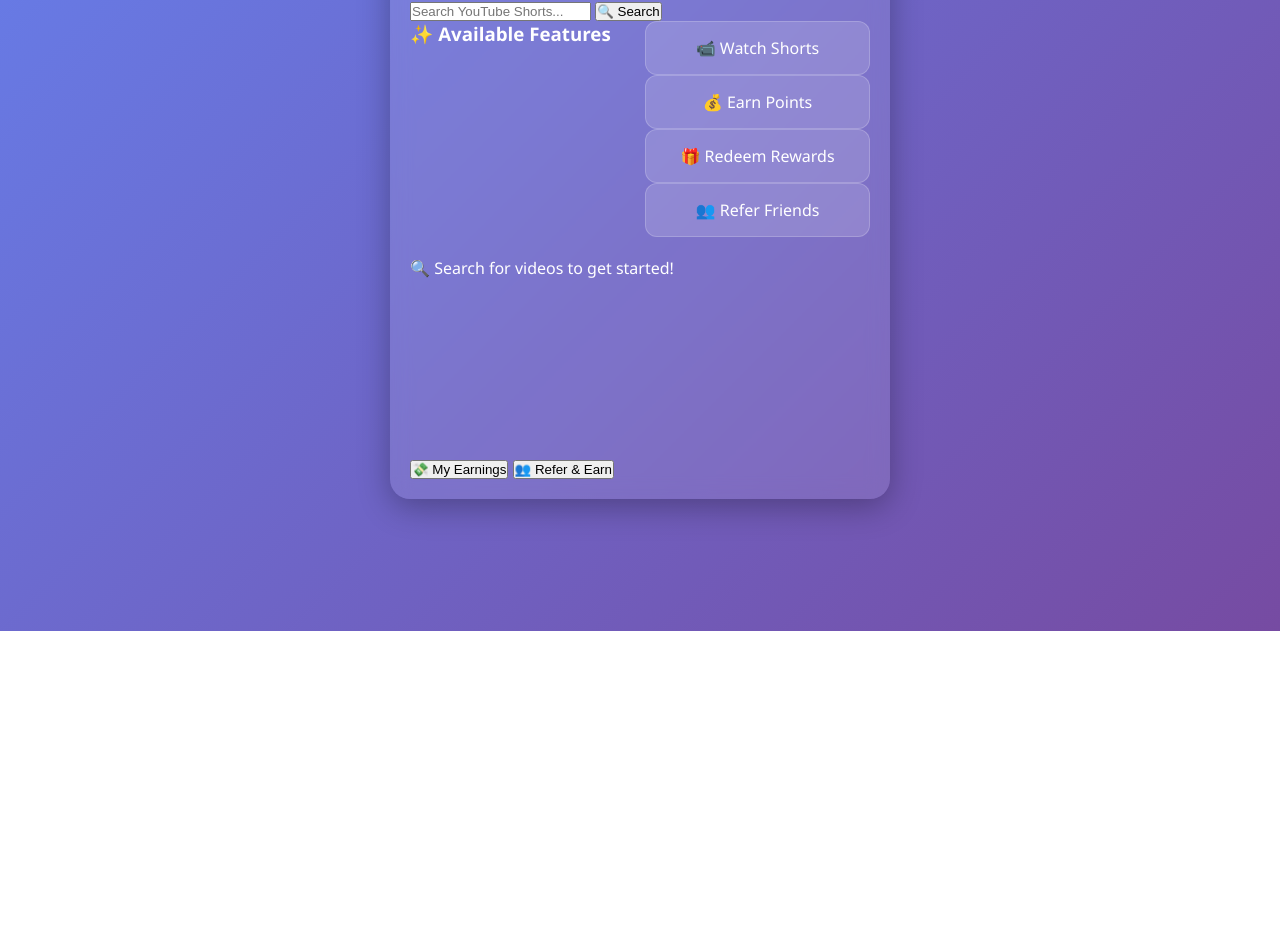
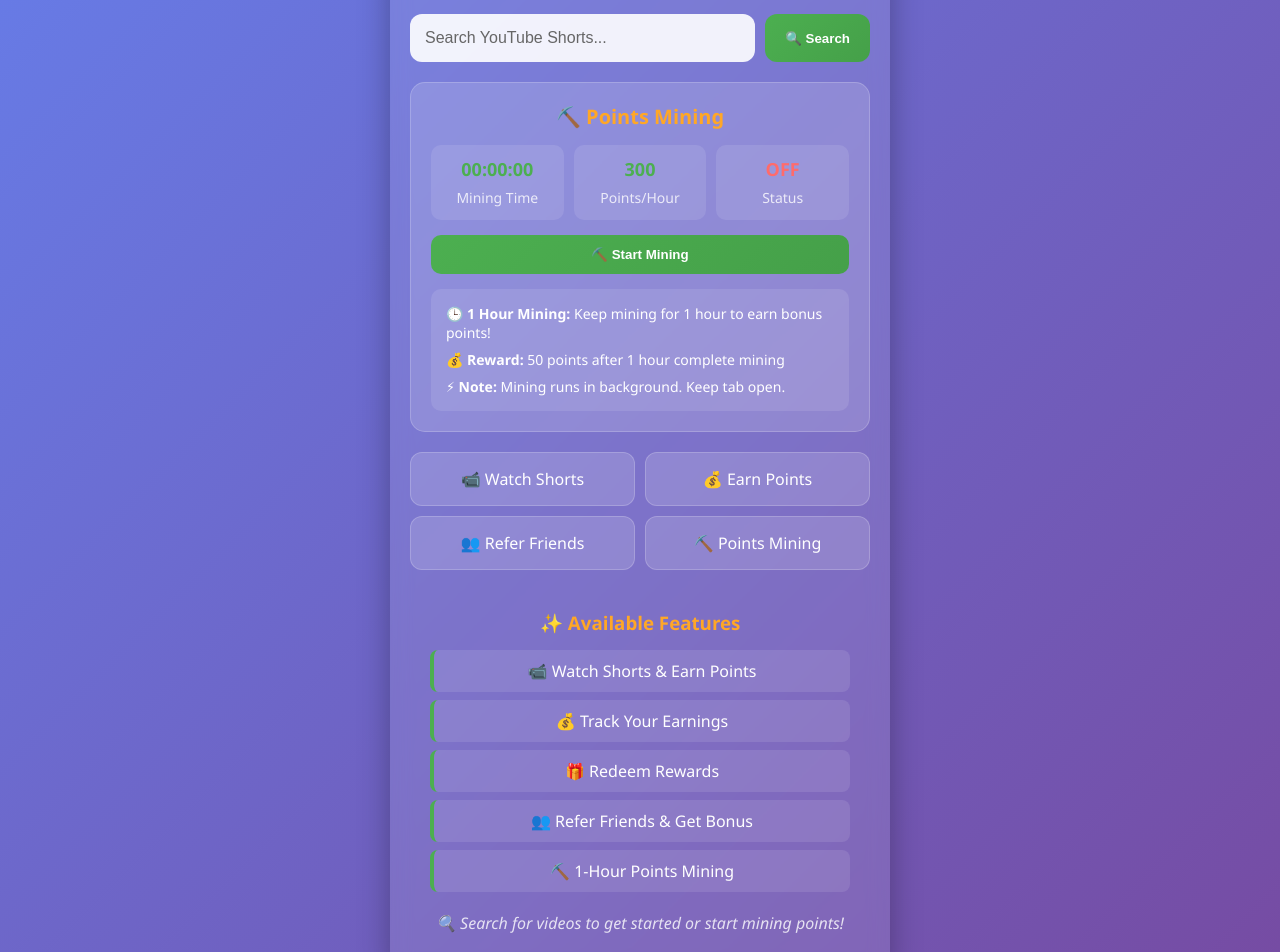
Before and after one commit to fahimuddin786-dotcom/reward-browser-app, a website: page index.html in a window 1280 px wide. Shown: the part 169-1121 px from the top of the page. Before the commit the page ends 800 px from the top, so only its background shows below. Drawn offline with Linux system fonts and the light colour scheme; a script that the page names is missing.

Commit message:
Update index.html
Updated the HTML structure and content for improved functionality and user experience.

```diff
--- a/index.html
+++ b/index.html
@@ -1,42 +1,84 @@
 <!DOCTYPE html>
-<html>
+<html lang="en">
 <head>
-    <title>Reward Browser</title>
-    <script src="https://telegram.org/js/telegram-web-app.js"></script>
+    <meta charset="UTF-8">
+    <meta name="viewport" content="width=device-width, initial-scale=1.0">
+    <title>Earn Points - Video Rewards</title>
     <link rel="stylesheet" href="style.css">
 </head>
 <body>
     <div class="container">
-        <header>
-            <h1>🎯 Reward Browser</h1>
-            <div class="wallet">
-                <span>💰 100 Points</span>
-            </div>
-        </header>
+        <div class="wallet">💰 <span>100 Points</span></div>
+        <h2>🎯 Earn Points</h2>
 
-        <div class="search-section">
+        <div class="search-container">
             <input type="text" id="searchInput" placeholder="Search YouTube Shorts...">
             <button onclick="searchVideos()">🔍 Search</button>
         </div>
 
-        <div class="features">
-            <h3>✨ Available Features</h3>
-            <div class="feature-card">
-                <div class="feature">📹 Watch Shorts</div>
-                <div class="feature">💰 Earn Points</div>
-                <div class="feature">🎁 Redeem Rewards</div>
-                <div class="feature">👥 Refer Friends</div>
+        <!-- Mining Dashboard -->
+        <div class="mining-dashboard">
+            <h3>⛏️ Points Mining</h3>
+            <div class="mining-stats">
+                <div class="mining-stat">
+                    <span class="stat-value" id="miningTime">00:00:00</span>
+                    <span class="stat-label">Mining Time</span>
+                </div>
+                <div class="mining-stat">
+                    <span class="stat-value" id="miningPoints">0</span>
+                    <span class="stat-label">Points/Hour</span>
+                </div>
+                <div class="mining-stat">
+                    <span class="stat-value" id="miningStatus">OFF</span>
+                    <span class="stat-label">Status</span>
+                </div>
+            </div>
+
+            <div class="mining-controls">
+                <button onclick="startMining()" class="mining-btn start" id="startMiningBtn">
+                    ⛏️ Start Mining
+                </button>
+                <button onclick="stopMining()" class="mining-btn stop" id="stopMiningBtn" style="display: none;">
+                    ⏹️ Stop Mining
+                </button>
+            </div>
+
+            <div class="mining-progress" id="miningProgress" style="display: none;">
+                <div class="progress-bar">
+                    <div class="progress-fill" id="miningProgressFill"></div>
+                </div>
+                <div class="progress-text" id="miningProgressText">
+                    Mining in progress: 0%
+                </div>
+            </div>
+
+            <div class="mining-info">
+                <p>🕒 <strong>1 Hour Mining:</strong> Keep mining for 1 hour to earn bonus points!</p>
+                <p>💰 <strong>Reward:</strong> 50 points after 1 hour complete mining</p>
+                <p>⚡ <strong>Note:</strong> Mining runs in background. Keep tab open.</p>
             </div>
         </div>
 
-        <div id="videoResults" class="video-results">
-            <p>🔍 Search for videos to get started!</p>
+        <div class="features">
+            <div class="feature" onclick="searchVideos()">📹 Watch Shorts</div>
+            <div class="feature" onclick="showEarnings()">💰 Earn Points</div>
+            <div class="feature" onclick="showReferralSystem()">👥 Refer Friends</div>
+            <div class="feature" onclick="startMining()">⛏️ Points Mining</div>
         </div>
 
-        <footer>
-            <button class="btn-primary" onclick="showEarnings()">💸 My Earnings</button>
-            <button class="btn-secondary" onclick="showReferral()">👥 Refer & Earn</button>
-        </footer>
+        <div id="videoResults">
+            <div class="welcome-message">
+                <h3>✨ Available Features</h3>
+                <div class="feature-list">
+                    <div class="feature-item">📹 Watch Shorts & Earn Points</div>
+                    <div class="feature-item">💰 Track Your Earnings</div>
+                    <div class="feature-item">🎁 Redeem Rewards</div>
+                    <div class="feature-item">👥 Refer Friends & Get Bonus</div>
+                    <div class="feature-item">⛏️ 1-Hour Points Mining</div>
+                </div>
+                <p class="welcome-note">🔍 Search for videos to get started or start mining points!</p>
+            </div>
+        </div>
     </div>
 
     <script src="app.js"></script>
```
